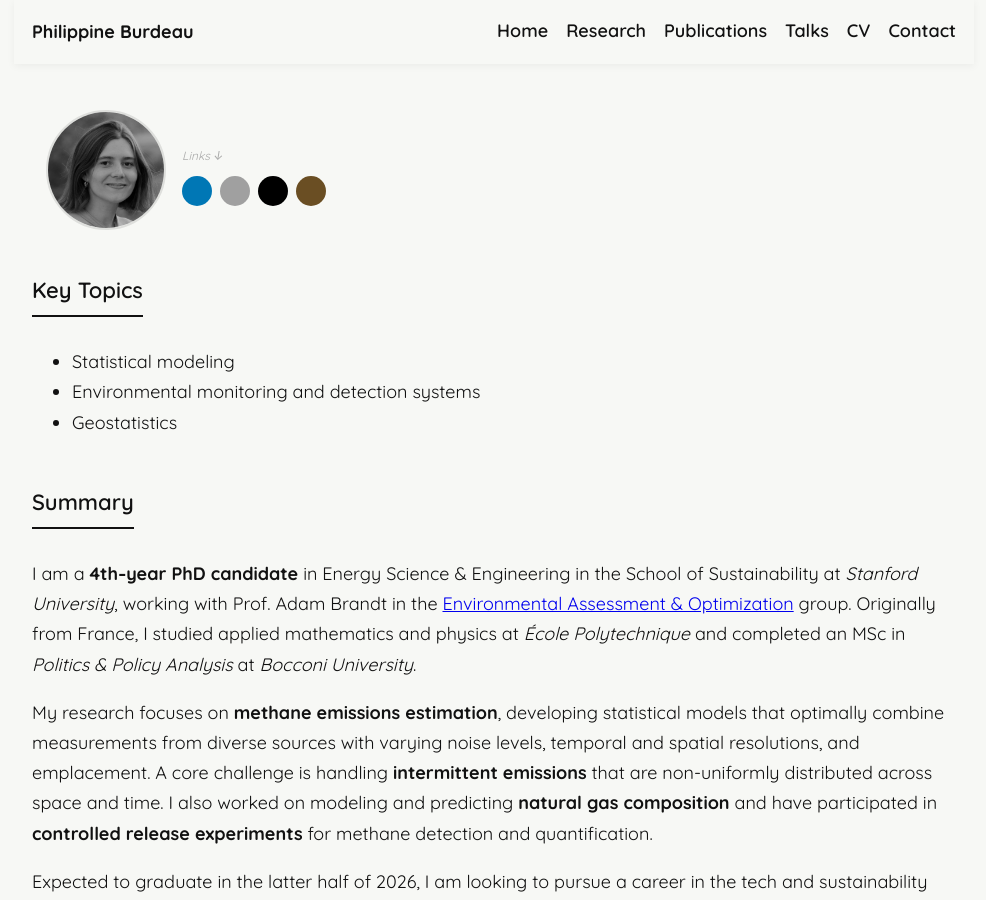
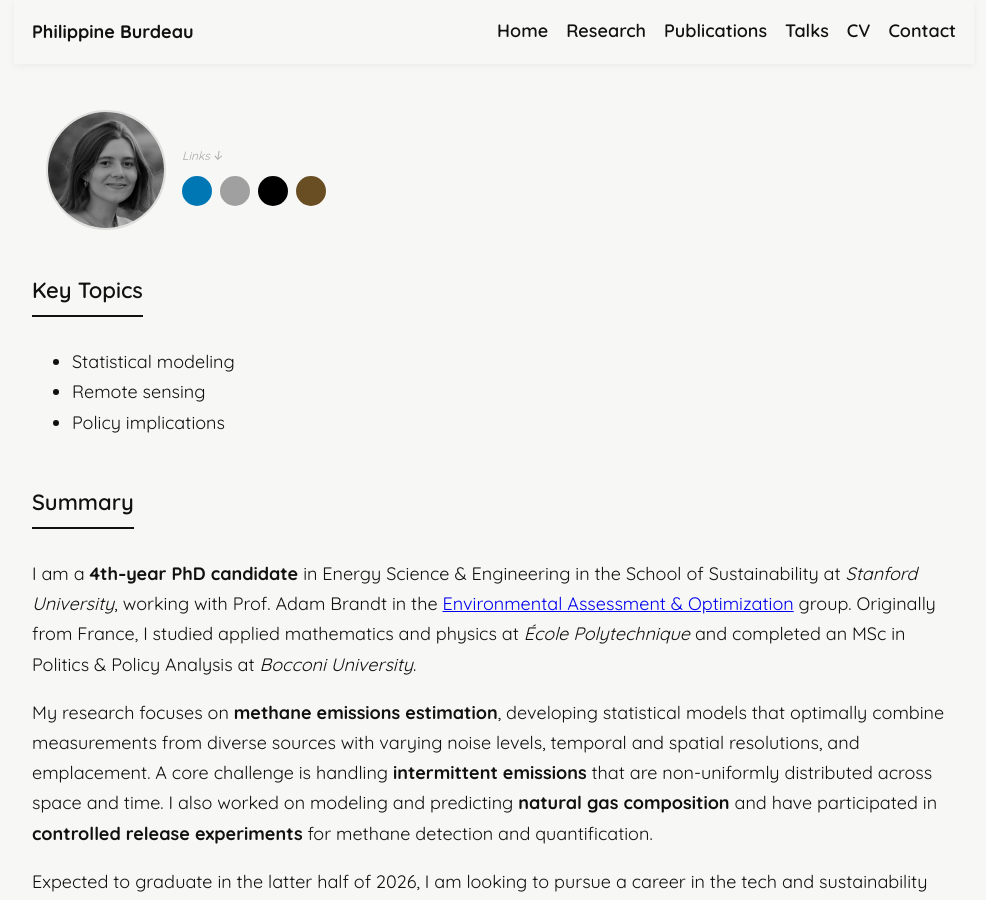
Before and after one commit to pburdeau/pburdeau.github.io, a Jekyll site: the page built from index.md, in a window 1280 px wide and 900 px high. Shown: the whole window, without its empty margins (146-1132 px from the left). Built offline with Jekyll 4.4.1, drawn with Linux system fonts in a browser that asks for light colours.

Commit message:
Update index.md

```diff
--- a/index.md
+++ b/index.md
@@ -20,13 +20,13 @@ permalink: /
     <div class="section-title">Key Topics</div>
     <ul class="big-bullets">
       <li>Statistical modeling</li>
-      <li>Environmental monitoring and detection systems</li>
-      <li>Geostatistics</li>
+      <li>Remote sensing</li>
+      <li>Policy implications</li>
     </ul>
   </div>
 </div>
 <div class="h2">Summary</div>
-<p>I am a <strong>4th‑year PhD candidate</strong> in Energy Science & Engineering in the School of Sustainability at <em>Stanford University</em>, working with Prof. Adam Brandt in the <a href="https://eao.stanford.edu/" target="_blank" rel="noopener">Environmental Assessment & Optimization</a> group. Originally from France, I studied applied mathematics and physics at <em>École Polytechnique</em> and completed an MSc in <em>Politics & Policy Analysis</em> at <em>Bocconi University</em>.</p>
+<p>I am a <strong>4th‑year PhD candidate</strong> in Energy Science & Engineering in the School of Sustainability at <em>Stanford University</em>, working with Prof. Adam Brandt in the <a href="https://eao.stanford.edu/" target="_blank" rel="noopener">Environmental Assessment & Optimization</a> group. Originally from France, I studied applied mathematics and physics at <em>École Polytechnique</em> and completed an MSc in Politics & Policy Analysis at <em>Bocconi University</em>.</p>
 <p>My research focuses on <strong>methane emissions estimation</strong>, developing statistical models that optimally combine measurements from diverse sources with varying noise levels, temporal and spatial resolutions, and emplacement. A core challenge is handling <strong>intermittent emissions</strong> that are non-uniformly distributed across space and time. I also worked on modeling and predicting <strong>natural gas composition</strong> and have participated in <strong>controlled release experiments</strong> for methane detection and quantification.</p>
 <p>Expected to graduate in the latter half of 2026, I am looking to pursue a career in the tech and sustainability sector, with a focus on satellite-based environmental monitoring, detection systems, and related policy development.</p>
 <div class="h2">Work Nooks</div>
```
